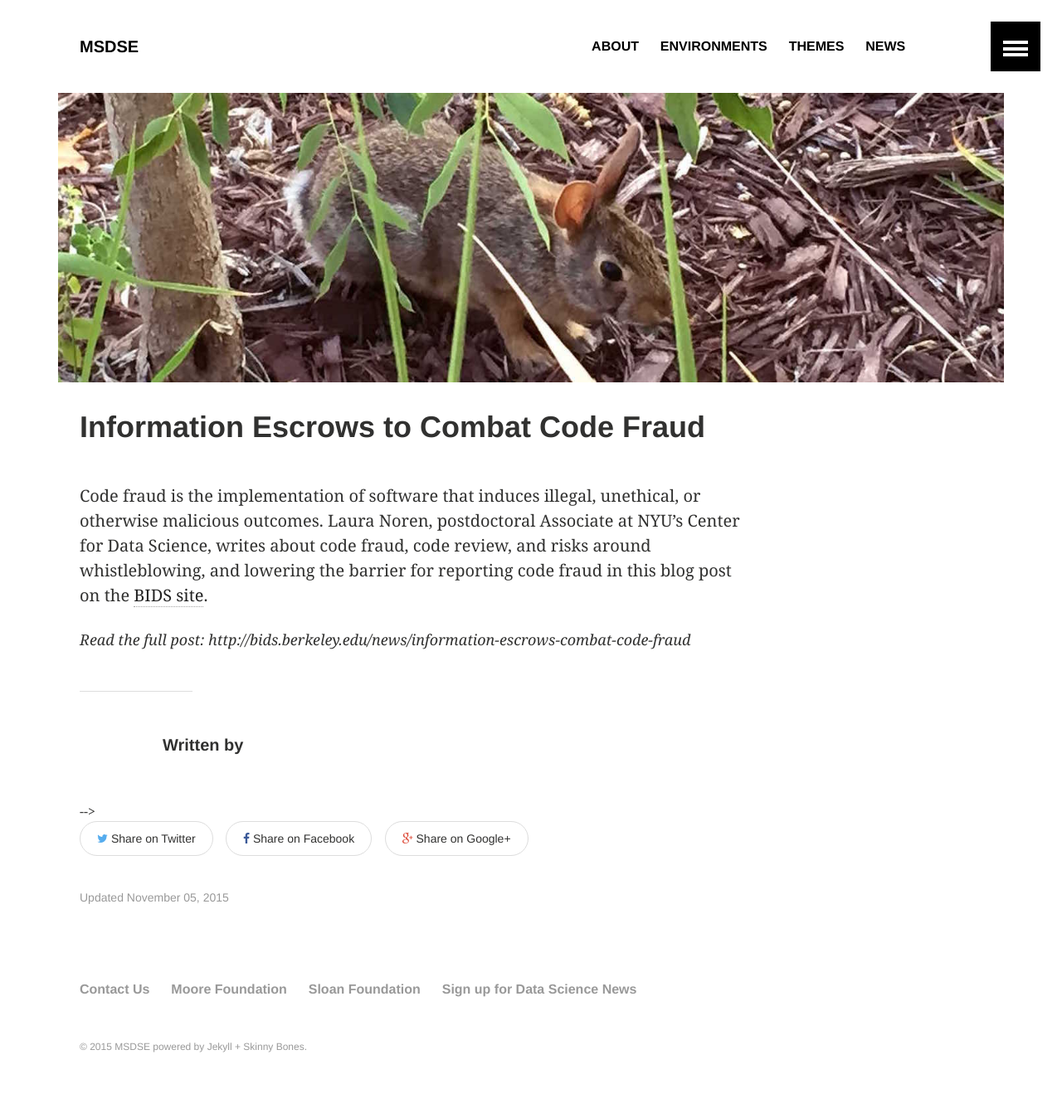
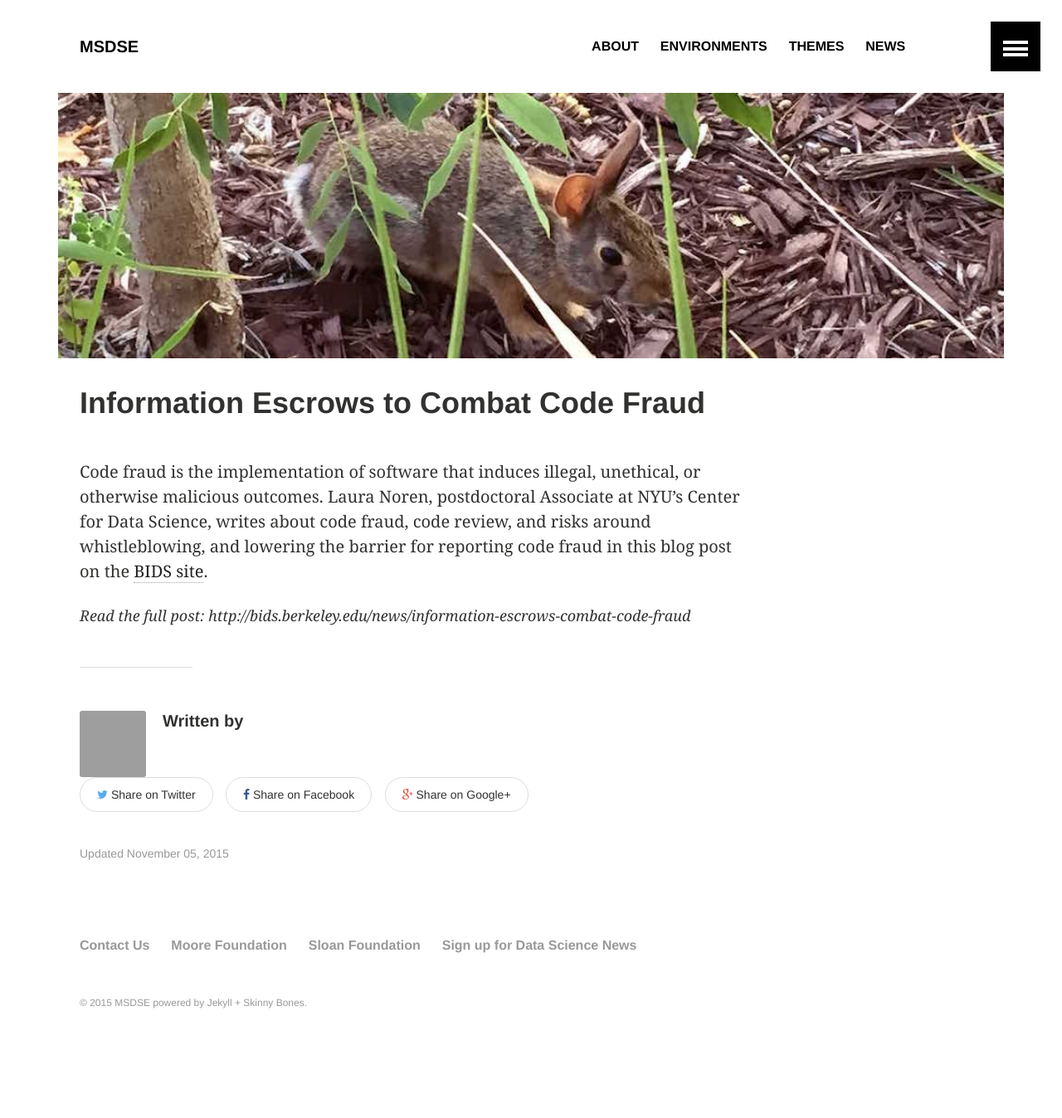
Before and after one commit to DDD-Moore/msdse, a Jekyll site: the page built from _posts/2015-11-05-code-fraud.md, in a window 1280 px wide. Shown: the whole page at 83% size. Built offline with Jekyll 4.4.1, drawn with Linux system fonts in a browser that asks for light colours; after the commit the page ends 1294 px from its top, so only the background shows below that.

Commit message:
remove comment and change pic size

```diff
--- a/_layouts/article.html
+++ b/_layouts/article.html
@@ -21,7 +21,7 @@ layout: default
 				{{ content }}
 				<hr />
 				<footer class="page-footer">
-					<!--{% if page.categories %}{% include page-author.html %}{% endif %} -->
+					{% if page.categories %}{% include page-author.html %}{% endif %}
 					{% if page.share != false %}{% include share-this.html %}{% endif %}
 					{% include page-meta.html %}
 				</footer><!-- /.footer -->
```
Also changed, not shown: images/scared-bunny.JPG.
